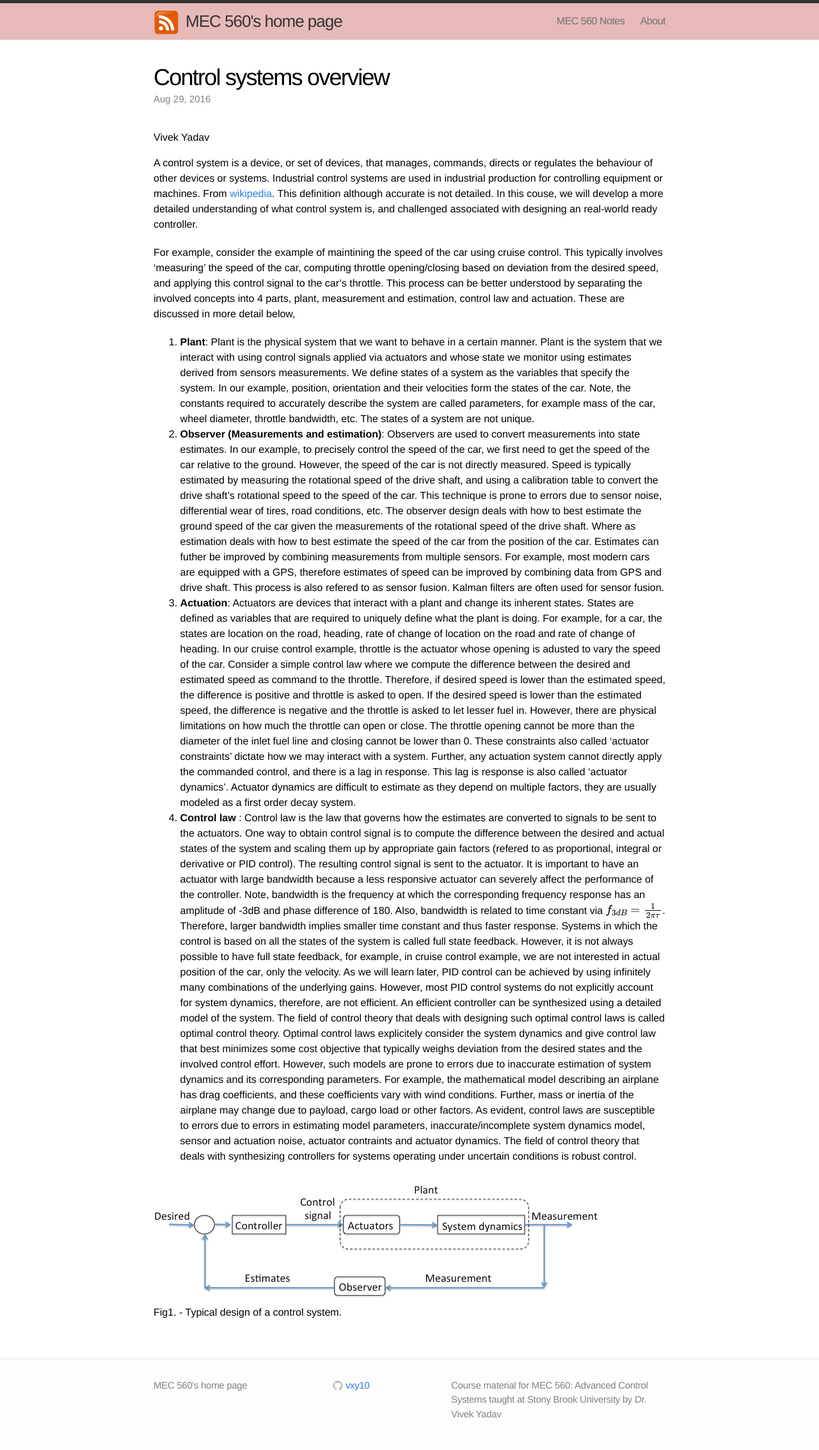
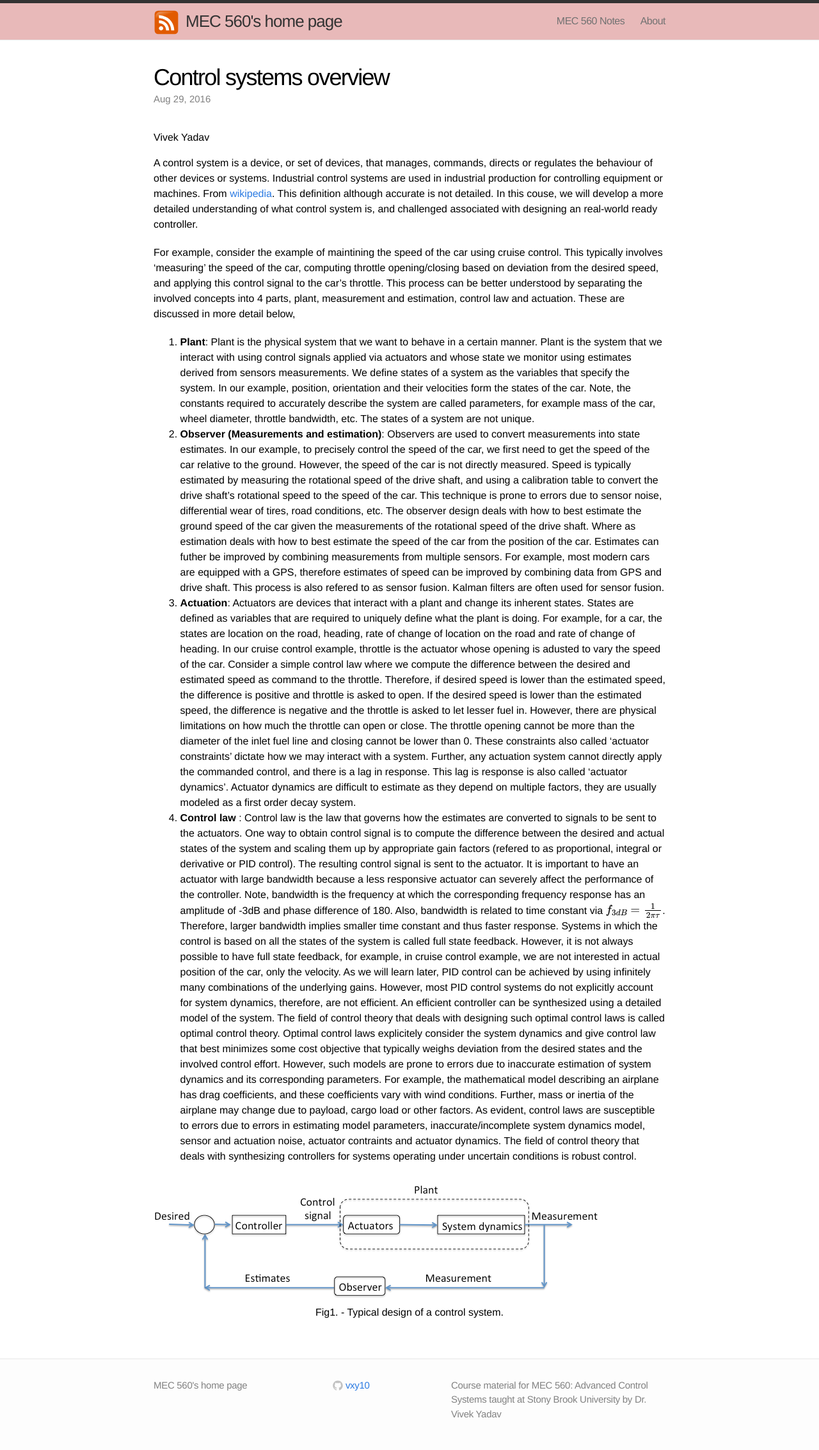
Before and after one commit to mec560sbu/mec560sbu.github.io, a Jekyll site: the page built from _posts/2016-08-29-Control_Systems_Overview.markdown, in a window 1280 px wide. Shown: the whole page at 64% size. Built offline with Jekyll 4.4.1, drawn with Linux system fonts in a browser that asks for light colours; formulas are drawn with MathJax 3; comment, search, counter and statistics services are not loaded.

Commit message:
fixed captions

```diff
--- a/_posts/2016-08-29-Control_Systems_Overview.markdown
+++ b/_posts/2016-08-29-Control_Systems_Overview.markdown
@@ -27,5 +27,5 @@ For example, consider the example of maintining the speed of the car using cruis
 
 <div class='fig figcenter fighighlight'>
   <img src='/images/Overview.png'>
-  <figcaption class='figcaptions'>Fig1. - Typical design of a control system.</figcaption>
+  <figcaption>Fig1. - Typical design of a control system.</figcaption>
 </div>
--- a/css/main.css
+++ b/css/main.css
@@ -16,7 +16,7 @@ body {
   background-color: #fdfdfd;
 }
 
-figcaptions {
+figcaption {
 	text-align: center;
 }
 
```
